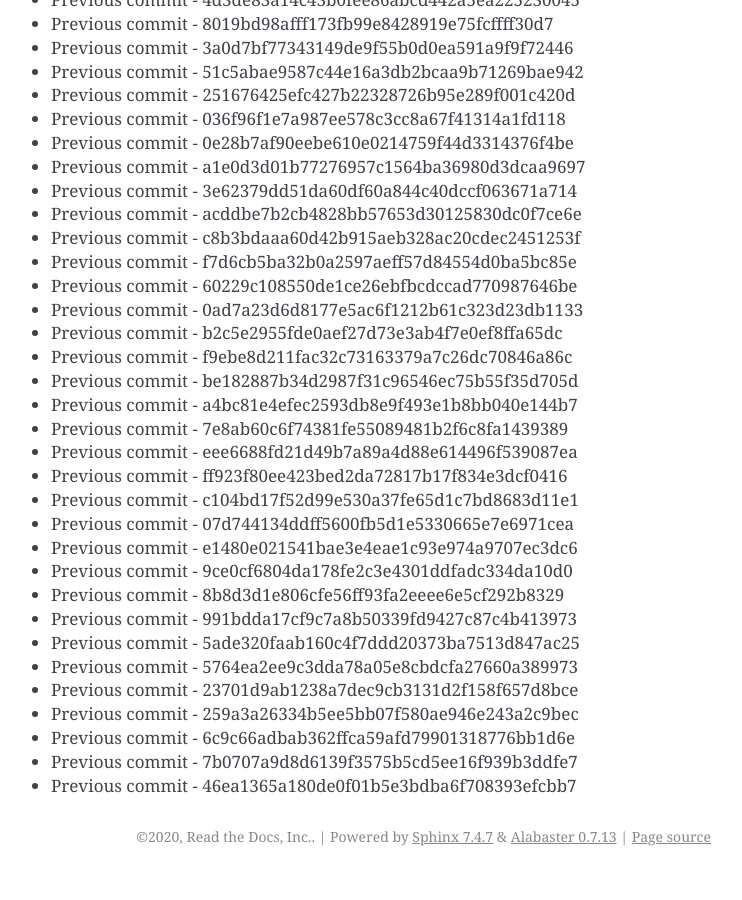
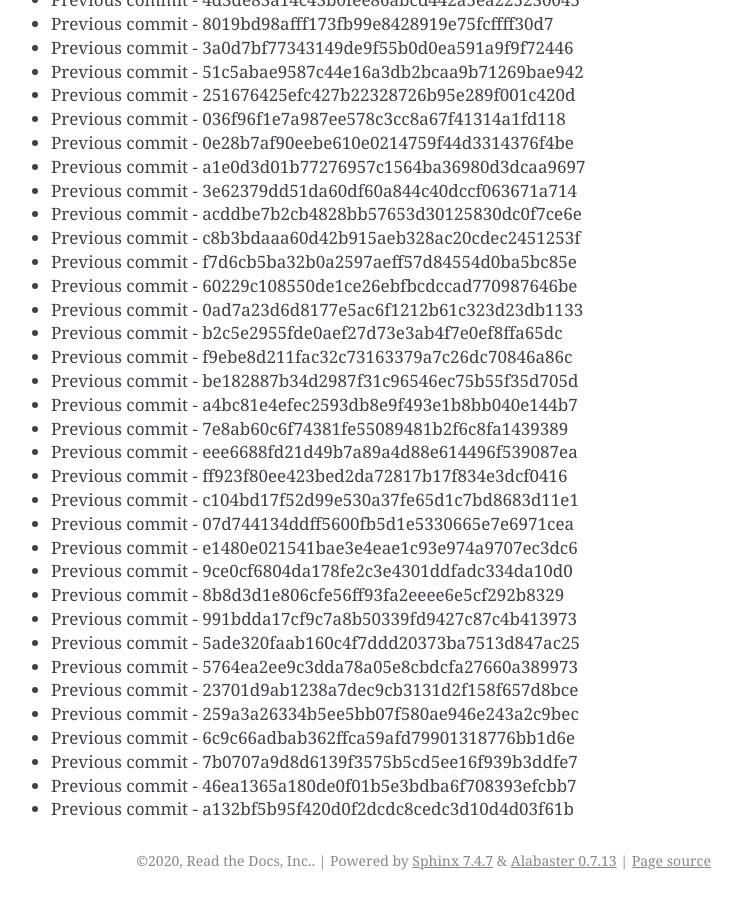
Before and after one commit to readthedocs/rtd-git-stresstest, a Sphinx documentation site: the page built from docs/updates.rst, in a window 1280 px wide and 900 px high, scrolled down 46845 px. Shown: the whole window, without its empty margins (399-1141 px from the left). Built offline with Sphinx 7.4.7, drawn with Linux system fonts in a browser that asks for light colours; before the commit the page ends 47721 px from its top, so only the background shows below that.

Commit message:
Generating commit from previous: a132bf5b95f420d0f2dcdc8cedc3d10d4d03f61b

```diff
--- a/docs/updates.rst
+++ b/docs/updates.rst
@@ -2000,3 +2000,4 @@ It can be tested for any performance characteristics.
 * Previous commit - 6c9c66adbab362ffca59afd79901318776bb1d6e
 * Previous commit - 7b0707a9d8d6139f3575b5cd5ee16f939b3ddfe7
 * Previous commit - 46ea1365a180de0f01b5e3bdba6f708393efcbb7
+* Previous commit - a132bf5b95f420d0f2dcdc8cedc3d10d4d03f61b
```
